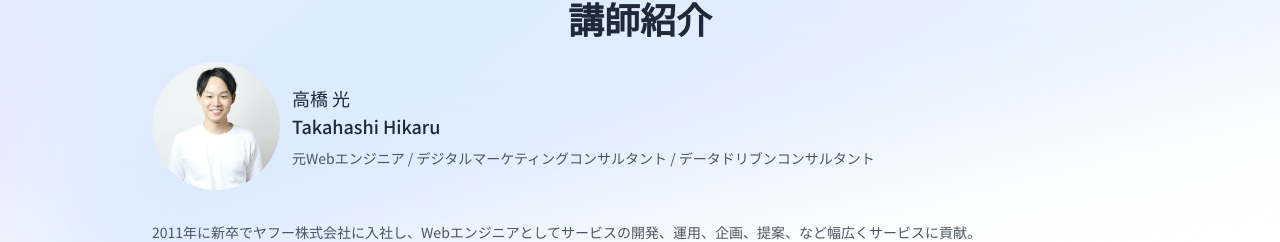
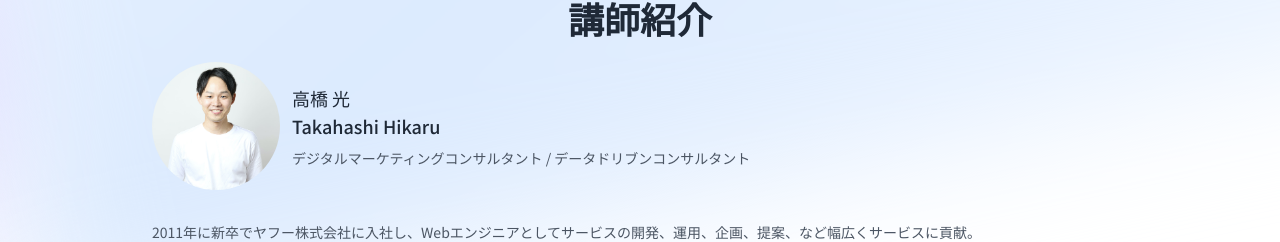
Before and after one commit to hikarut/SQL-Everyone, a Nuxt app: page / in a window 1280 px wide. Shown: the part 2686-2928 px from the top of the page. Built offline with nearby package versions, Linux system fonts and the light colour scheme.

Commit message:
[update] profile

```diff
--- a/components/top/Profile.vue
+++ b/components/top/Profile.vue
@@ -38,7 +38,7 @@
             <p class="mb-2">Takahashi Hikaru</p>
           </h1>
           <p class="text-sm text-gray-600 dark:text-neutral-400">
-            元Webエンジニア / デジタルマーケティングコンサルタント / データドリブンコンサルタント
+            デジタルマーケティングコンサルタント / データドリブンコンサルタント
           </p>
         </div>
       </div>
```
